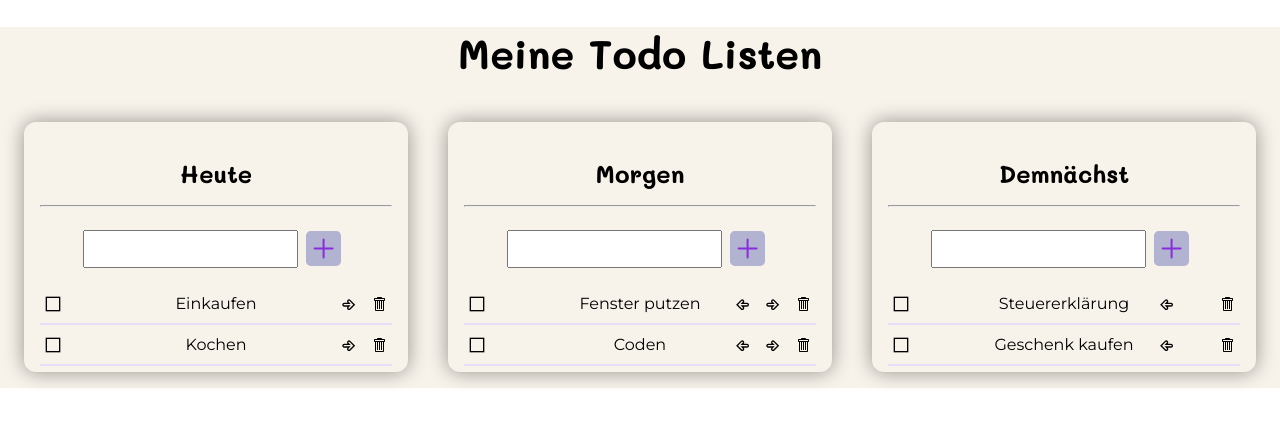
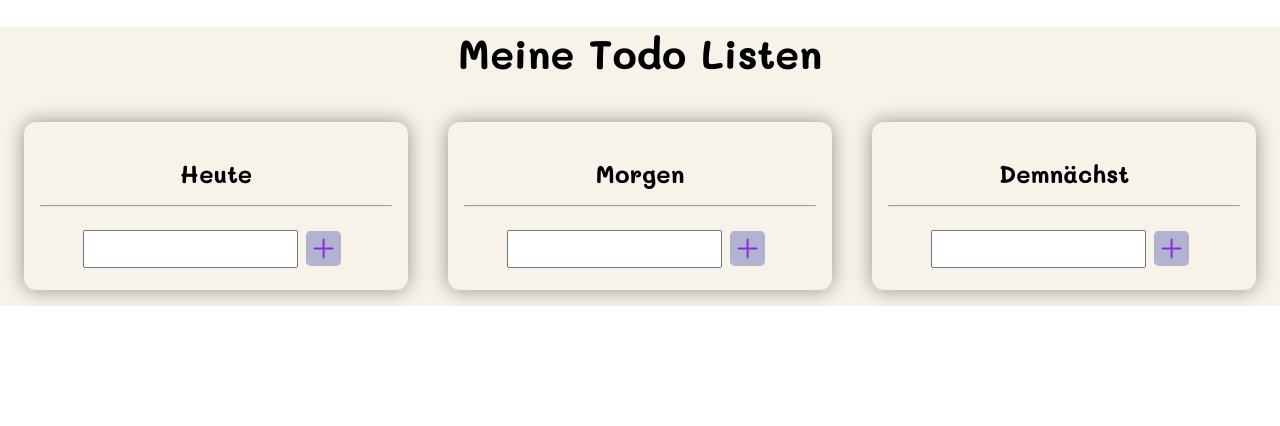
Before and after one commit to katarguedas/todo-lists, a React (Create React App) app: page / in a window 1280 px wide. Shown: the top 426 px of the page. Built offline with nearby package versions, Linux system fonts and the light colour scheme.

Commit message:
localStorage

```diff
--- a/src/App.js
+++ b/src/App.js
@@ -1,4 +1,4 @@
-import React from 'react';
+import React, { useEffect } from 'react';
 import { useState } from 'react';
 
 import './App.css';
@@ -8,53 +8,24 @@ import { v4 as uuidv4 } from 'uuid';
 
 
 // Variablen --------------
-const listArray = [
+
+const LOCAL_STORAGE_KEY = "local_storage_lists"
+
+const listArrayInit = [
   {
     id: uuidv4(),
     title: "Heute",
-    tasks: [
-      {
-      idi: uuidv4(),
-      text: "Einkaufen",
-      done: false
-    },
-    {
-      idi: uuidv4(),
-      text: "Kochen",
-      done: false
-    }]
-    },
+    tasks: []
+  },
   {
     id: uuidv4(),
     title: "Morgen",
-    tasks: [
-      {
-      idi: uuidv4(),
-      text: "Fenster putzen",
-      done: false
-      },
-      {
-        idi: uuidv4(),
-        text: "Coden",
-        done: false
-      }
-    ]
+    tasks: []
   },
   {
     id: uuidv4(),
     title: "Demnächst",
-    tasks: [
-      {
-      idi: uuidv4(),
-      text: "Steuererklärung",
-      done: false
-    },
-    {
-      idi: uuidv4(),
-      text: "Geschenk kaufen",
-      done: false
-    }
-  ]
+    tasks: []
   }
 ]
 
@@ -62,7 +33,29 @@ const listArray = [
 
 function App() {
 
-  const [todos, setTodos] = useState(listArray);
+  const [todos, setTodos] = useState();
+
+  console.log("todos", todos);
+
+  const lists = JSON.parse(localStorage.getItem(LOCAL_STORAGE_KEY))
+  console.log("lists:", lists)
+
+  useEffect(() => {
+    if (lists === null) {
+      setTodos(listArrayInit)
+      console.log("todos init", todos);
+    } else {
+      setTodos(JSON.parse(localStorage.getItem(LOCAL_STORAGE_KEY)))
+    }
+  }, [])
+
+  useEffect(() => {
+    if (todos) {
+      localStorage.setItem(LOCAL_STORAGE_KEY, JSON.stringify(todos))
+    }
+  }, [todos])
+
+
 
   return (
     <div className="App">
@@ -71,9 +64,11 @@ function App() {
 
       <div className="listGroup">
         {
-          todos.map(e => (
-          <List head={e.title} key={e.id} listId={e.id} list={e} items={e.tasks} todos={todos} setTodos={setTodos} />
-          ))
+          todos ?
+            todos.map(e => (
+              <List head={e.title} key={e.id} listId={e.id} list={e} items={e.tasks} todos={todos} setTodos={setTodos} />
+            ))
+            : null
         }
       </div>
     </div>
--- a/src/components/Arrow.js
+++ b/src/components/Arrow.js
@@ -40,7 +40,7 @@ const Arrow = ({ list, todos, setTodos, task }) => {
             moveAndDelete(array, index, 1)
             // } else if ((e.idi === task.idi) && (e.done === true)) {
         } else if (task.done === true) {
-            console.log("Erledigte Aufgaben werden nicht verschoben")
+            console.log("! Erledigte Aufgaben werden nicht verschoben")
         }
         // })
         return (null)
@@ -61,7 +61,7 @@ const Arrow = ({ list, todos, setTodos, task }) => {
             // console.log("Taskindex: ",index)
             moveAndDelete(array, index, -1)
         } else if (task.done === true) {
-            console.log("Erledigte Aufgaben werden nicht verschoben")
+            console.log("! Erledigte Aufgaben werden nicht verschoben")
         }
         // })
     }
--- a/src/components/List.js
+++ b/src/components/List.js
@@ -7,10 +7,12 @@ import Todo from "./Todo";
 
 const List = ({head, listId, list, items, todos, setTodos}) => {
 
+    console.log("test")
     return (
         <div className="list">
             <h2>{head}</h2>
             <hr></hr>
+
             <Input listId={listId} todos={todos} setTodos={setTodos} />
             {
                 items.map(e => (
--- a/src/components/Todo.js
+++ b/src/components/Todo.js
@@ -39,7 +39,7 @@ const Todo = ({ task, todos, setTodos, todoId, list }) => {
         <div className="todoGroup">
             <GrCheckbox onClick={toggleCheck} style={task.done === true ? { display: "none" } : {}} className="checkBox" />
             <GrCheckboxSelected onClick={toggleCheck} style={task.done === false ? { display: "none" } : {}} className="checkBox" />
-            <span className="todos" style={task.done === true ? { textDecoration: "line-through" } : {}} >{task.text}</span>
+            <div className="todos" style={task.done === true ? { textDecoration: "line-through" } : {}} >{task.text}</div>
             <Arrow list={list} todos={todos} setTodos={setTodos} task={task}/>
             {/* < TiArrowRightOutline className="arrowRight"/> */}
             < GoTrashcan onClick={deleteTodo} className="trash" />
```
Also changed, not shown: src/components/Input.js (line endings or trailing spaces).
